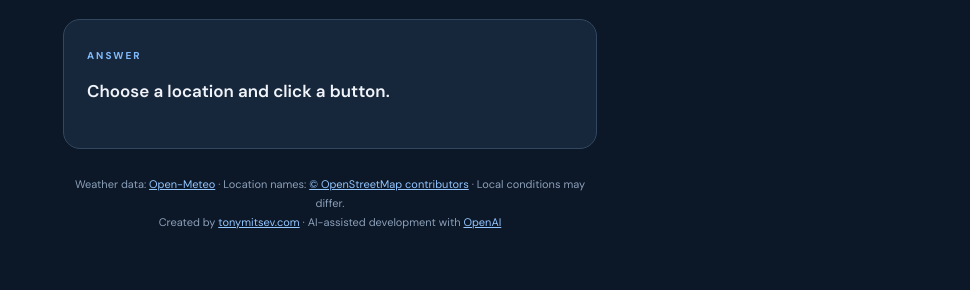
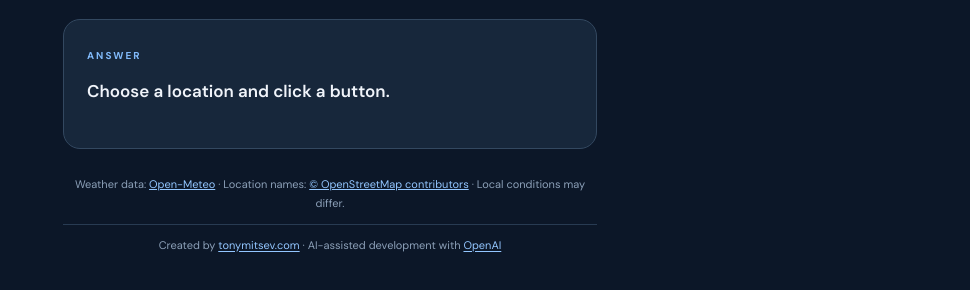
Before and after one commit to antonmitsev/rain-check, a website built with Vite: page index.html in a window 1280 px wide. Shown: the part 760-1050 px from the top of the page, without its empty margins (310-1280 px from the left). Before the commit the page ends 1029 px from the top, so only its background shows below. Built offline with nearby package versions, Linux system fonts and the light colour scheme.

Commit message:
style: distinguish project credits in footer

```diff
--- a/src/style.css
+++ b/src/style.css
@@ -8,3 +8,6 @@
 .suggestion-item:last-child{border-bottom:0}
 .suggestion-item:hover,.suggestion-item:focus,.suggestion-item.active{background:#284768;outline:none}
 .suggestion-empty{padding:14px;color:#9fb1c6;font-size:13px}
+
+footer .credits{margin-top:11px;padding-top:11px;border-top:1px solid #283b52;color:#8ca0b8}
+footer .credits a{text-decoration:underline;text-underline-offset:2px}
```
